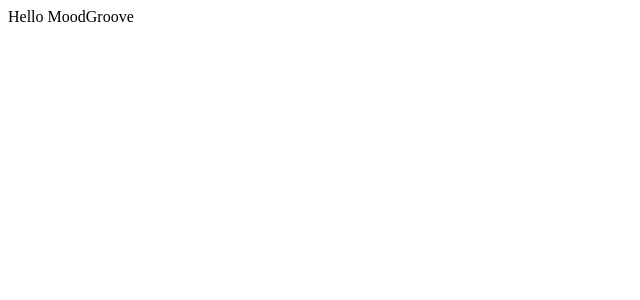
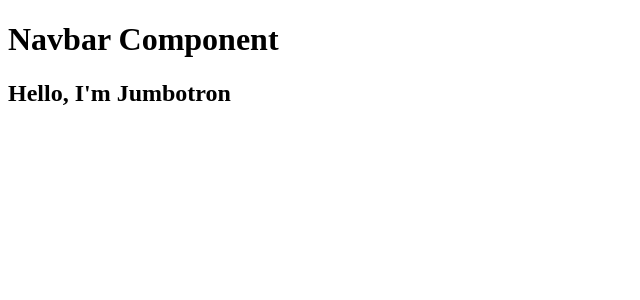
Before and after one commit to GideonSamara/MoodGroove, a React (Create React App) app in the folder client/: page / in a window 1280 px wide. Shown: the top 300 px of the page, without its empty margins (0-640 px from the left). Built offline with nearby package versions, Linux system fonts and the light colour scheme.

Commit message:
Add Navbar & Jumbotron  Components

```diff
--- a/client/src/App.js
+++ b/client/src/App.js
@@ -1,10 +1,12 @@
 import React from 'react';
-
+import Navbar from "./Components/Navbar";
+import Jumbotron from './Components/Jumbotron';
 
 function App() {
   return (
     <div className="App">
-      Hello MoodGroove
+    <Navbar/>
+    <Jumbotron/>
     </div>
   );
 }
--- /dev/null
+++ b/client/src/Components/Jumbotron.js
@@ -0,0 +1,9 @@
+import React from 'react'
+
+export default function Jumbotron() {
+  return (
+    <div>
+      <h2>Hello, I'm Jumbotron</h2>
+    </div>
+  )
+}
--- /dev/null
+++ b/client/src/Components/Navbar.js
@@ -0,0 +1,10 @@
+import React from 'react'
+
+export default function Navbar() {
+  return (
+    <div>
+        <h1>Navbar Component</h1>
+
+    </div>
+  )
+}
```
